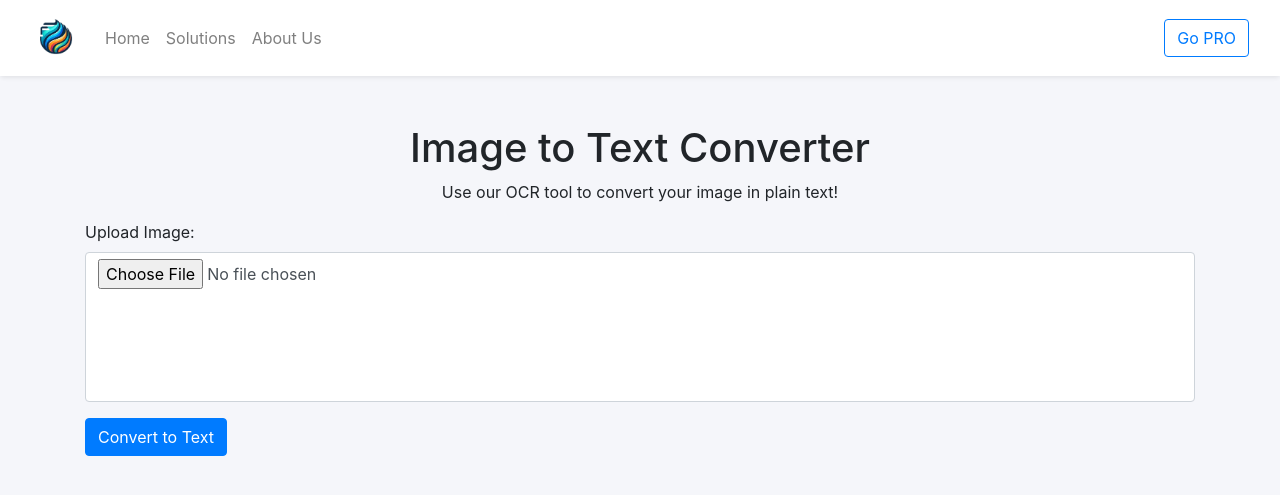
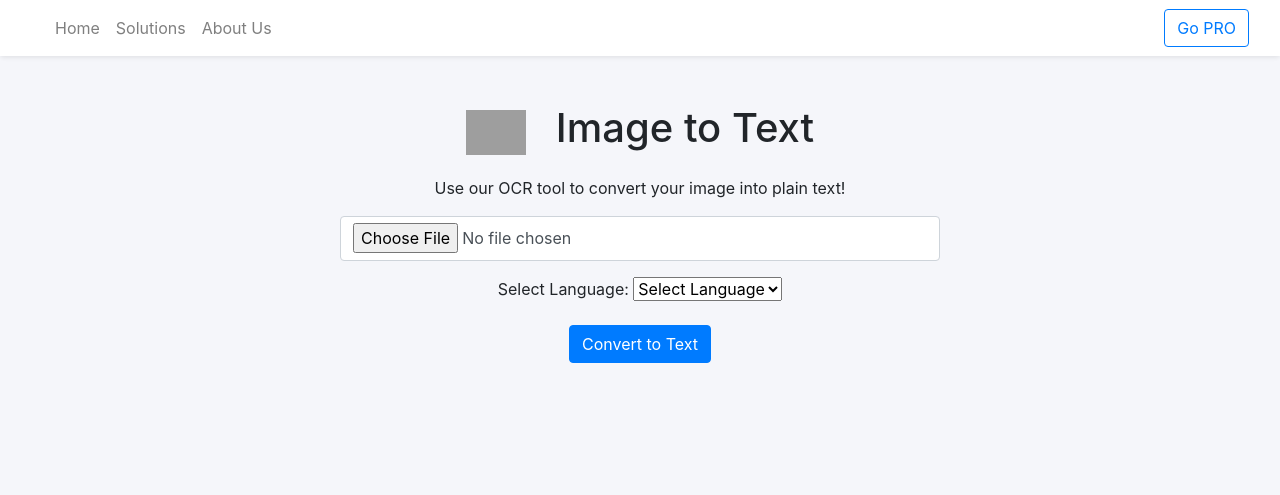
Before and after one commit to valerioceleste/OCR_Website, a Flask app: page /image_to_text in a window 1280 px wide. Shown: the top 495 px of the page. Run offline with Flask 3, Linux system fonts and the light colour scheme; grey boxes are pictures that could not be loaded.

Commit message:
updated OCR form

```diff
--- a/app.py
+++ b/app.py
@@ -21,6 +21,31 @@ def about():
 def image_to_text():
     return render_template('image_to_text.html')
 
+@app.route('/image_to_text/convert', methods=['POST'])
+def img2txt():
+    uploaded_file = request.files['image']
+    language = request.form['language']
+
+    if uploaded_file.filename != '':
+        # Save the uploaded image temporarily
+        img_path = 'temp_img.png'
+        uploaded_file.save(img_path)
+
+        # Perform OCR using pytesseract
+        # extracted_text = pytesseract.image_to_string(Image.open(img_path), lang=language)
+
+        # # Remove temporary image file
+        # os.remove(img_path)
+
+        return render_template('result.html', language=language)
+    return "No file uploaded"
+
+
+
+
+
+
+
 
 if __name__ == "__main__":
     app.run(debug=True)
--- a/static/css/style.css
+++ b/static/css/style.css
@@ -12,7 +12,23 @@ body {
   cursor: pointer;
 }
 
-a {
+.card-link {
   color: inherit; /* Keeps the original text color */
   text-decoration: none; /* Removes underline */
 }
+
+.card-link:hover {
+  color: inherit; /* Keeps the original text color */
+  text-decoration: none; /* Removes underline */
+}
+
+.logo_text_style {
+  display: flex;
+  align-items: center;
+  justify-content: center;
+  flex-direction: row;
+}
+
+.container img {
+  margin-right: 30px; /* Adjust this value to set the desired space */
+}
--- a/templates/base.html
+++ b/templates/base.html
@@ -17,9 +17,7 @@
   <header class="shadow-sm rounded">
     <nav class="navbar navbar-expand-lg navbar-light " style="background-color: white"> <!--#1093f1-->
       <div class="container-fluid">
-        <a class="navbar-brand" href="#">
-          <img src="../static/images/fm_logo.png" width="50" height="50" alt="">
-        </a>
+        <a class="navbar-brand" href="#"></a>
         <button class="navbar-toggler" type="button" data-toggle="collapse" data-target="#navbarNav"
           aria-controls="navbarNav" aria-expanded="false" aria-label="Toggle navigation">
           <span class="navbar-toggler-icon"></span>
--- a/templates/image_to_text.html
+++ b/templates/image_to_text.html
@@ -3,15 +3,34 @@
 {% block title %}Image to Text{% endblock title %}
 
 {% block body %}
-<div class="container mt-5">
-	<h1 class="text-center">Image to Text Converter</h1>
-	<p class="text-center">Use our OCR tool to convert your image in plain text!</p>
-	<form action="/convert" method="post" enctype="multipart/form-data">
-		<div class="mb-3">
-			<label for="imageUpload" class="form-label">Upload Image:</label>
-			<input type="file" class="form-control" id="imageUpload" name="image" style="height: 150px;">
+
+<div class="container mt-5 mb-3 logo_text_style">
+	<img src="{{ url_for('static', filename='images/OCR_img.png') }}" alt="Image" class="img-fluid" height="60px"
+		width="60px">
+	<h1>Image to Text</h1>
+</div>
+<p class="text-center">Use our OCR tool to convert your image into plain text!</p>
+
+<form action="image_to_text/convert" method="post" enctype="multipart/form-data">
+	<div class="mb-3">
+		<input type="file" class="form-control container" id="imageUpload" name="image"
+			style="width: 600px; height: 45px;" required>
+	</div>
+	<div class="text-center">
+		<label for="languageSelect" class="form-label">Select Language:</label>
+		<select class="form-select" id="languageSelect" name="language" required>
+			<option value="" disabled selected>Select Language</option>
+			<option value="eng">English</option>
+			<option value="spa">Spanish</option>
+			<option value="fra">French</option>
+		</select>
+		</select>
+		<div class="container mt-3">
+			<button type="submit" class="btn btn-primary">Convert to Text</button>
 		</div>
-		<button type="submit" class="btn btn-primary">Convert to Text</button>
-	</form>
-</div>
+
+	</div>
+
+
+</form>
 {% endblock body %}
--- a/templates/solutions.html
+++ b/templates/solutions.html
@@ -5,10 +5,13 @@
 {% block body %}
 
 <body>
+	<div class="container-fluid mt-3 ml-4 text-left">
+		<h1>Find here the right tool <br> for all your documents need!</h1>
+	</div>
 	<div class="container-fluid">
 		<div class="row justify-content-between p-4">
 			<div class="col-3">
-				<a href="{{ url_for('image_to_text') }}">
+				<a href="{{ url_for('image_to_text') }}" class="card-link">
 					<div class="card h-100 p-3 shadow card-hover">
 						<img class="card-img-top" src="{{ url_for('static', filename='images/img_to_text.jpg') }}"
 							alt="Card image cap">
```
Also changed, not shown: 1 other file.
